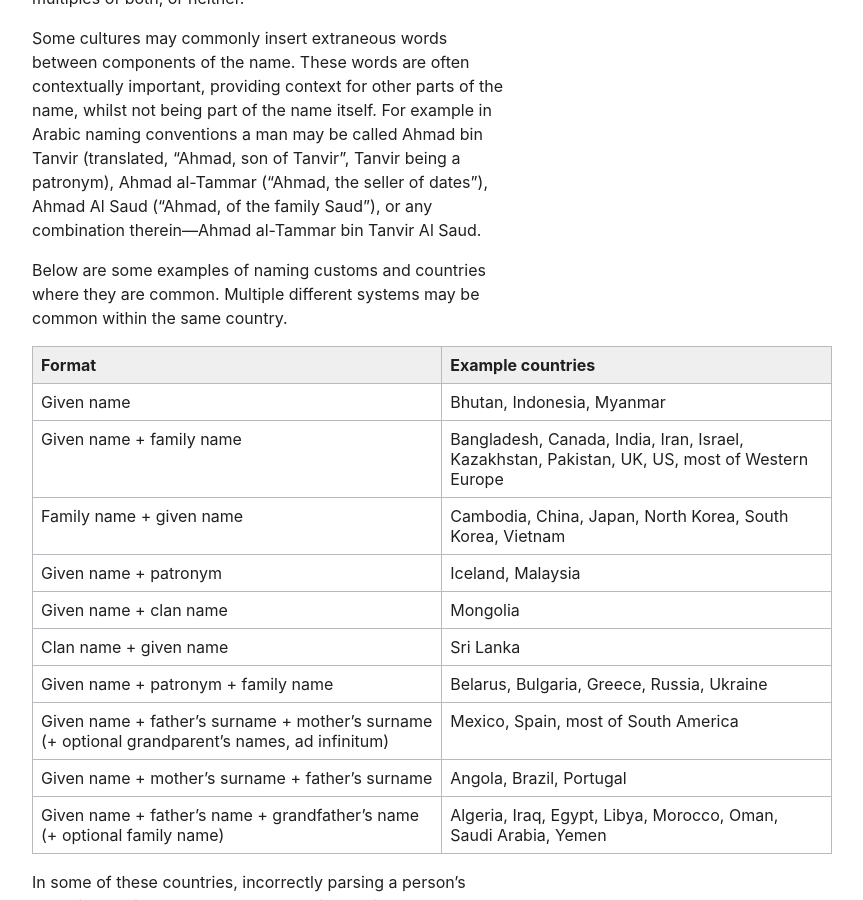
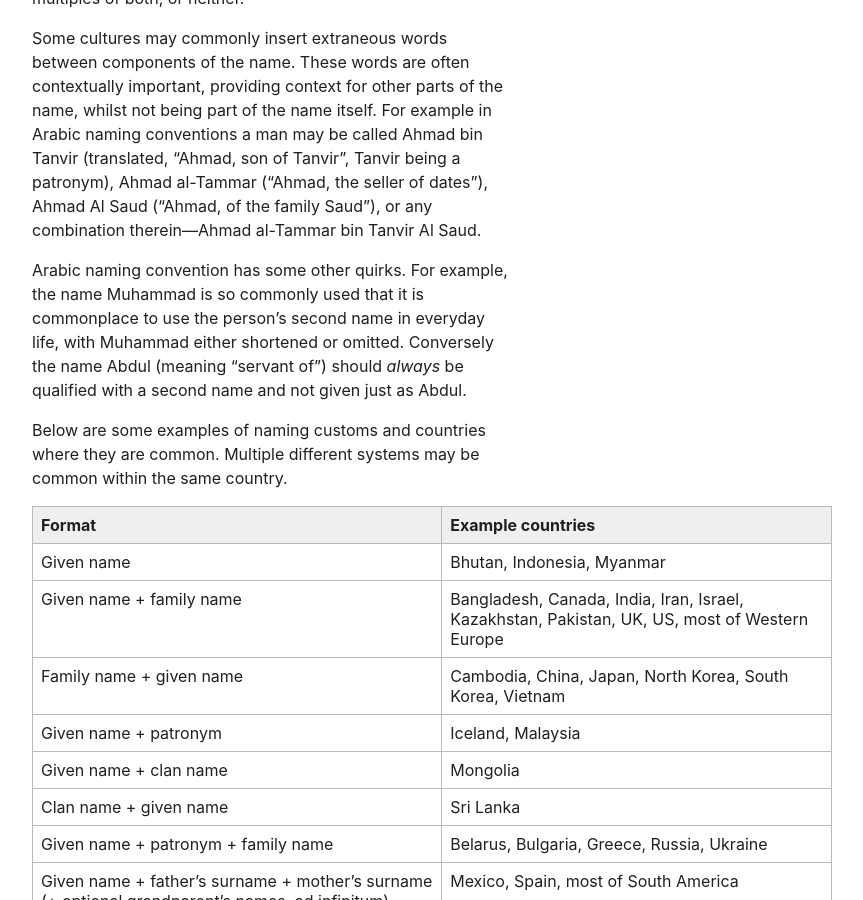
Before and after one commit to querkmachine/FSForms, a Jekyll site: the page built from _components/name.md, in a window 1280 px wide and 900 px high, scrolled down 3421 px. Shown: the whole window, without its empty margins (208-1071 px from the left). Built offline with Jekyll 4.4.1, drawn with Linux system fonts in a browser that asks for light colours; some web fonts are replaced.

Commit message:
Tweak text

```diff
--- a/_components/name.md
+++ b/_components/name.md
@@ -83,6 +83,8 @@ In some cultures it is common for the family name to be placed before the given
 
 Some cultures may commonly insert extraneous words between components of the name. These words are often contextually important, providing context for other parts of the name, whilst not being part of the name itself. For example in Arabic naming conventions a man may be called Ahmad bin Tanvir (translated, "Ahmad, son of Tanvir", Tanvir being a patronym), Ahmad al-Tammar ("Ahmad, the seller of dates"), Ahmad Al Saud ("Ahmad, of the family Saud"), or any combination therein—Ahmad al-Tammar bin Tanvir Al Saud.
 
+Arabic naming convention has some other quirks. For example, the name Muhammad is so commonly used that it is commonplace to use the person's second name in everyday life, with Muhammad either shortened or omitted. Conversely the name Abdul (meaning "servant of") should *always* be qualified with a second name and not given just as Abdul.
+
 Below are some examples of naming customs and countries where they are common. Multiple different systems may be common within the same country.
 
 |Format|Example countries|
```
